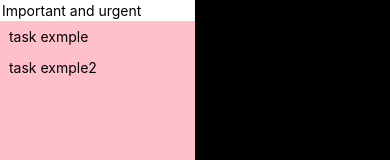
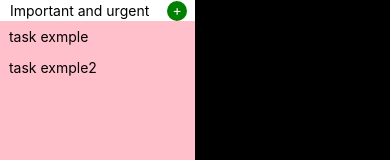
Before and after one commit to ilies-space/priority-matrix, a React Native app: screen / in a window 390 px wide. Shown: the top 160 px of the page. Built offline with nearby package versions, Linux system fonts and the light colour scheme.

Commit message:
add new element btn

```diff
--- a/App.js
+++ b/App.js
@@ -1,5 +1,5 @@
 import React, {useState} from 'react';
-import {View, Text, FlatList, TouchableOpacity} from 'react-native';
+import {View, Text, FlatList, TouchableOpacity, Button} from 'react-native';
 
 export default function App() {
   // variables  :
@@ -34,13 +34,32 @@ export default function App() {
             backgroundColor: 'pink',
           }}>
           {/* Title  */}
-          <View style={{backgroundColor: 'white'}}>
+          <View
+            style={{
+              backgroundColor: 'white',
+              flexDirection: 'row',
+              justifyContent: 'space-around',
+              alignItems: 'center',
+            }}>
             <Text
               style={{
                 padding: 2,
               }}>
               Important and urgent
             </Text>
+            <TouchableOpacity>
+              <Text
+                style={{
+                  backgroundColor: 'green',
+                  height: 20,
+                  width: 20,
+                  borderRadius: 10,
+                  textAlign: 'center',
+                  color: 'white',
+                }}>
+                +
+              </Text>
+            </TouchableOpacity>
           </View>
           {/* List of items  */}
           <FlatList
```
